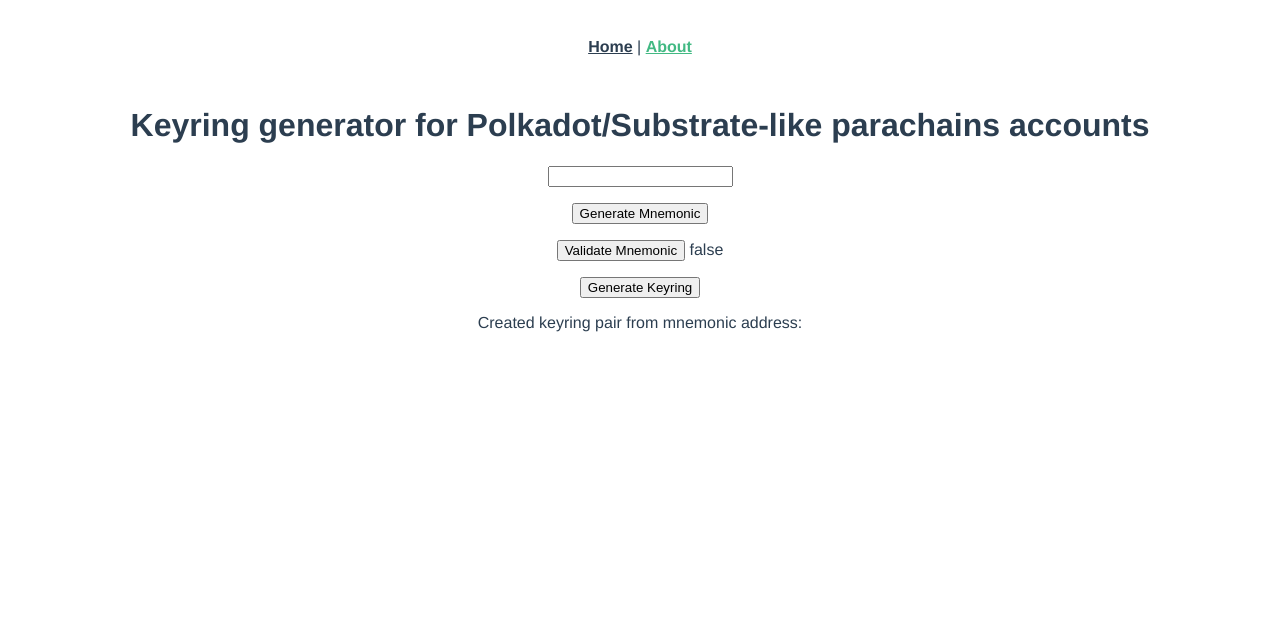
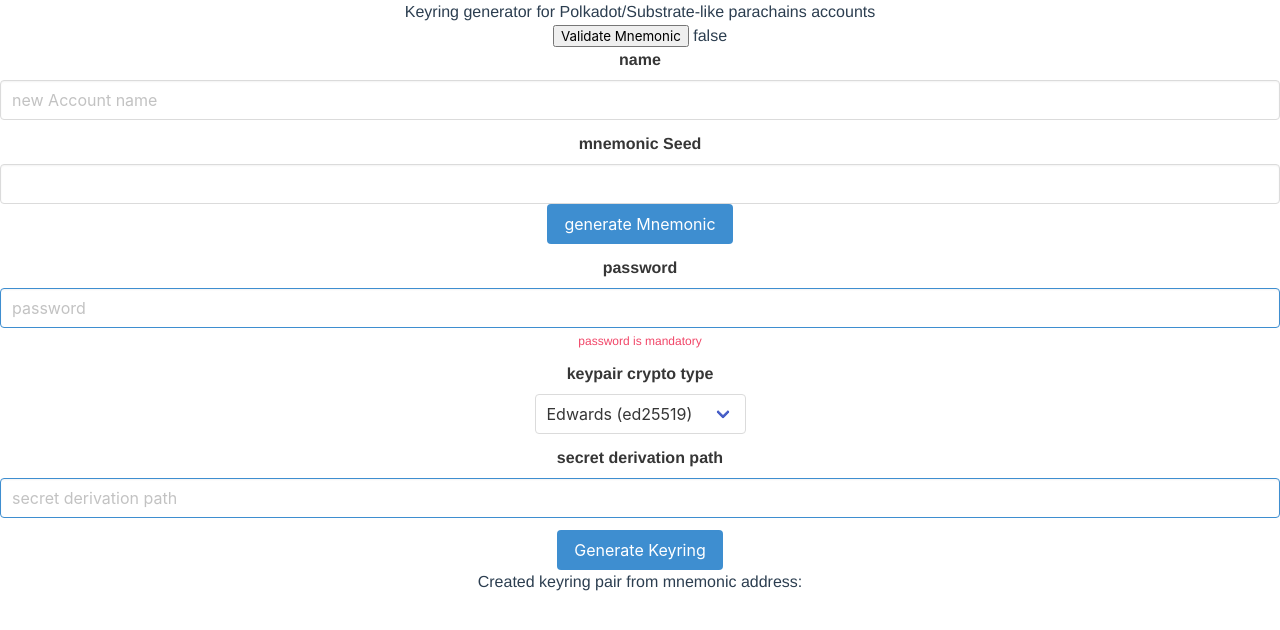
Before and after one commit to yangwao/offline-polkadot-keygen, a Vue app in the folder keyring/: page /about in a window 1280 px wide. Shown: the top 630 px of the page. Built offline with nearby package versions, Linux system fonts and the light colour scheme.

Commit message:
onboarded bulma to keygen

```diff
--- a/keyring/package.json
+++ b/keyring/package.json
@@ -12,6 +12,7 @@
     "@polkadot/keyring": "^0.93.1",
     "@polkadot/util": "^0.93.1",
     "@polkadot/util-crypto": "^0.93.1",
+    "bulma": "^0.7.5",
     "core-js": "^2.6.5",
     "register-service-worker": "^1.6.2",
     "vue": "^2.6.10",
--- a/keyring/public/index.html
+++ b/keyring/public/index.html
@@ -3,7 +3,7 @@
   <head>
     <meta charset="utf-8">
     <meta http-equiv="X-UA-Compatible" content="IE=edge">
-    <meta name="viewport" content="width=device-width,initial-scale=1.0">
+    <meta name="viewport" content="width=device-width, initial-scale=1">
     <link rel="icon" href="<%= BASE_URL %>favicon.ico">
     <title>keyring</title>
   </head>
--- a/keyring/src/App.vue
+++ b/keyring/src/App.vue
@@ -1,14 +1,11 @@
 <template>
   <div id="app">
-    <div id="nav">
-      <router-link to="/">Home</router-link> |
-      <router-link to="/about">About</router-link>
-    </div>
     <router-view/>
   </div>
 </template>
 
 <style lang="scss">
+@import '~bulma/bulma.sass';
 #app {
   font-family: 'Avenir', Helvetica, Arial, sans-serif;
   -webkit-font-smoothing: antialiased;
--- a/keyring/src/router.ts
+++ b/keyring/src/router.ts
@@ -1,6 +1,7 @@
 import Vue from 'vue';
 import Router from 'vue-router';
 import Home from './views/Home.vue';
+import About from './views/About.vue';
 
 Vue.use(Router);
 
@@ -11,7 +12,7 @@
     {
       path: '/',
       name: 'home',
-      component: Home,
+      component: About,
     },
     {
       path: '/about',
--- a/keyring/src/views/About.vue
+++ b/keyring/src/views/About.vue
@@ -1,14 +1,51 @@
 <template>
   <div class="about">
     <h1>Keyring generator for Polkadot/Substrate-like parachains accounts</h1>
-    <input v-model="mnemonicGenerated">
-    <p>{{mnemonicGenerated}}</p>
-    <button @click="mnemonicGenerate()">Generate Mnemonic</button><br>
     <p><button @click="validateMnemonic">Validate Mnemonic</button> {{isValidMnemonic}}</p>
-    <!-- <p>{{this.mnemonic2Seed}}</p> -->
-    <!-- <input v-model="aliceSeed"> -->
-    <!-- <button @click="mainGenerate()">Generate Keyring</button> -->
-    <button @click="mainGenerateFromMnemonic()">Generate Keyring</button>
+    <div class="field">
+      <label class="label">name</label>
+      <div class="control">
+        <input class="input" type="text" placeholder="new Account name">
+      </div>
+    </div>
+
+    <div class="field">
+      <label class="label">mnemonic Seed</label>
+      <div class="control">
+        <input v-model="mnemonicGenerated" class="input" type="text">
+
+      </div>
+      <button @click="mnemonicGenerate()" class="button is-info">generate Mnemonic</button><br>
+    </div>
+
+    <div class="field">
+      <label class="label">password</label>
+      <div class="control">
+        <input class="input is-info" type="text" placeholder="password" value="">
+      </div>
+      <p class="help is-danger">password is mandatory</p>
+    </div>
+
+    <div class="field">
+      <label class="label">keypair crypto type</label>
+      <div class="control">
+        <div class="select">
+          <select>
+            <option>Edwards (ed25519)</option>
+            <option>Schnorrkel (sr25519)</option>
+          </select>
+        </div>
+      </div>
+    </div>
+
+    <div class="field">
+      <label class="label">secret derivation path</label>
+      <div class="control">
+        <input class="input is-info" type="text" placeholder="secret derivation path" value="">
+      </div>
+    </div>
+
+    <button @click="mainGenerateFromMnemonic()" class="button is-info">Generate Keyring</button>
     <p>Created keyring pair from mnemonic address:</p>
     <p>{{keyRingPair}}</p>
     <p>{{keyRingPairType}}</p>
```
Also changed, not shown: 1 other file (tests, documents, lock files or other folders).
